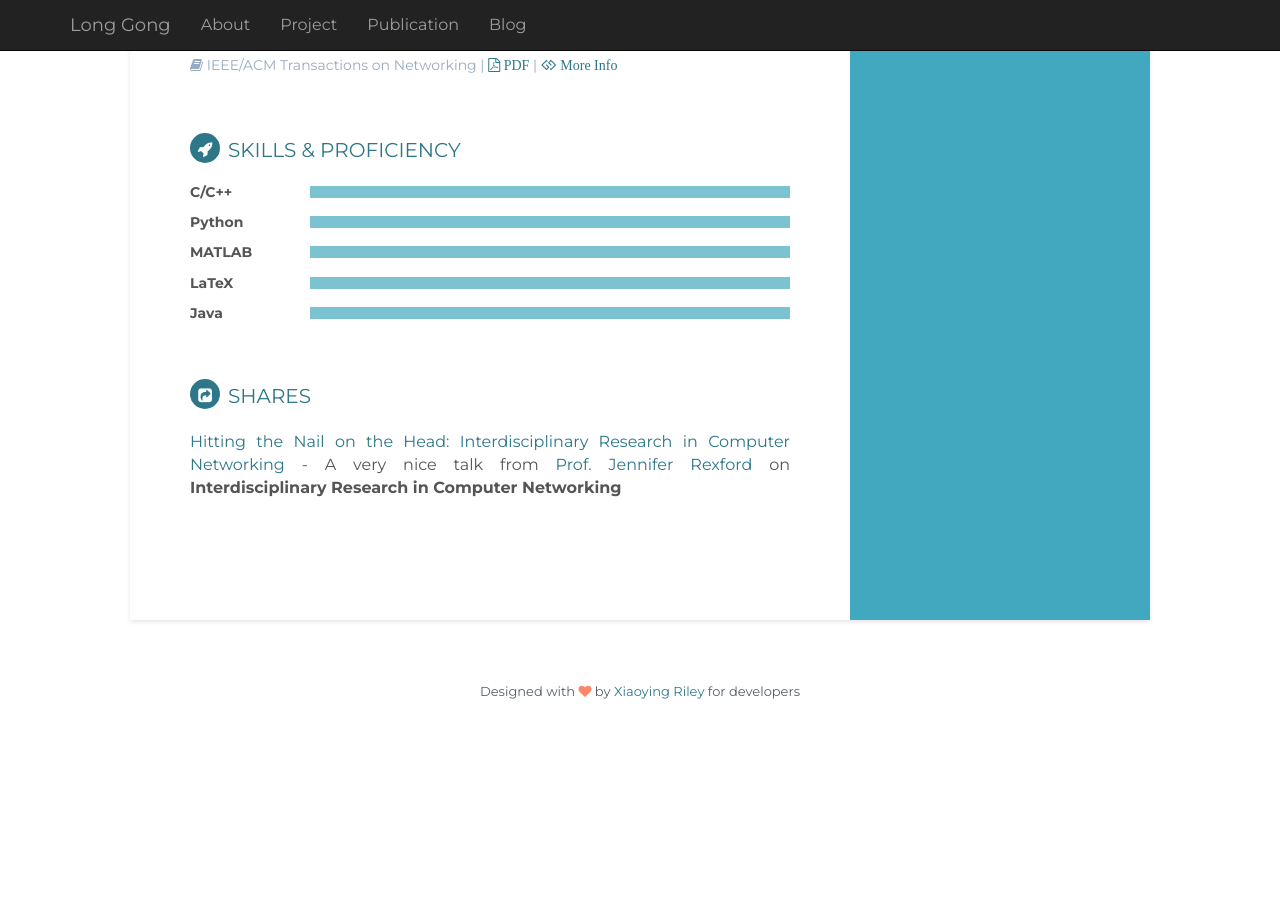
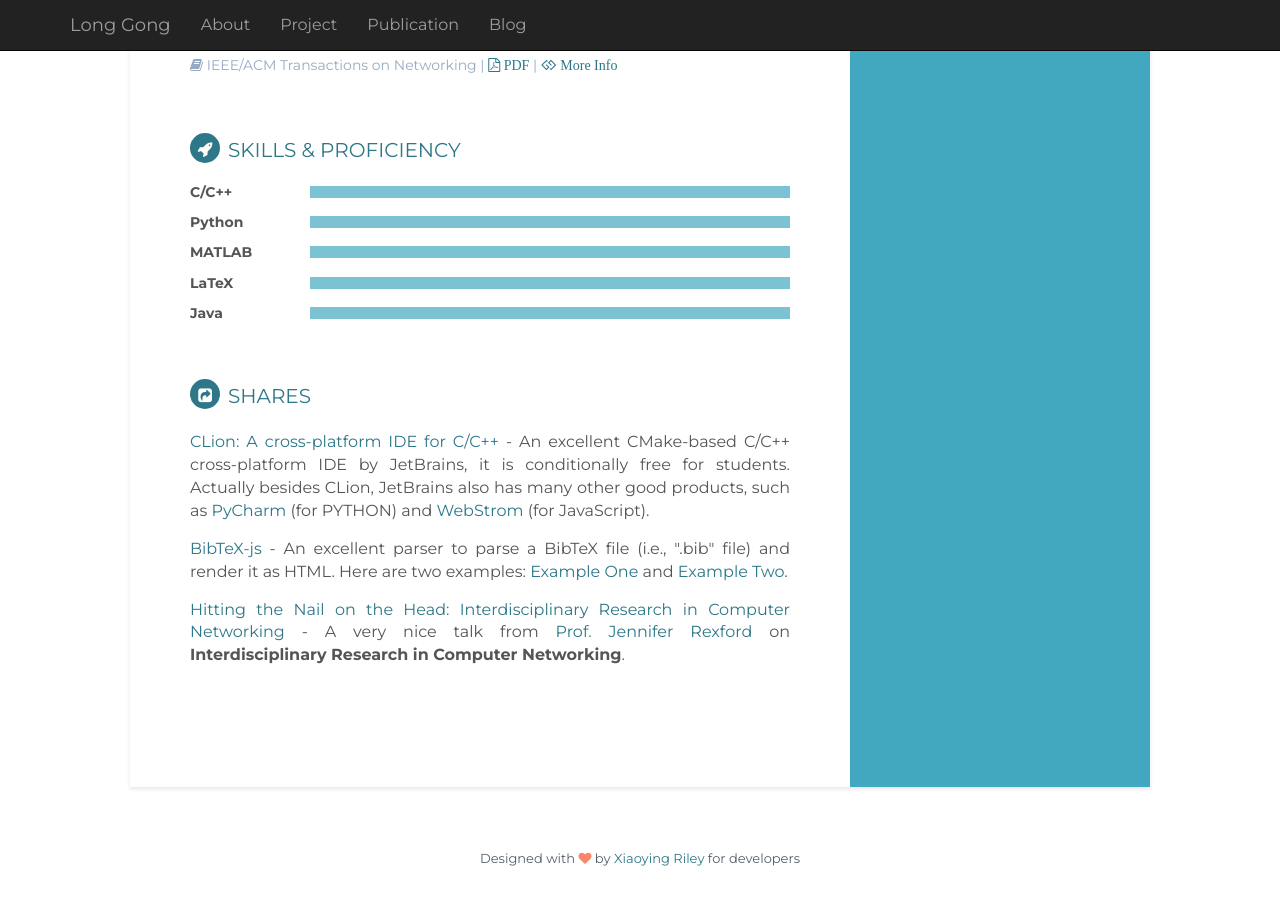
Before and after one commit to lgong30/lgong30.github.io, a Jekyll site: the page built from _pages/01_about.md, in a window 1280 px wide and 900 px high, scrolled down 2906 px. Built offline with Jekyll 4.4.1, drawn with Linux system fonts in a browser that asks for light colours; nearby versions of some CDN libraries; comment, search, counter and statistics services are not loaded; before the commit the page ends 3639 px from its top, so only the background shows below that.

```diff
--- a/_config.yml
+++ b/_config.yml
@@ -344,10 +344,18 @@ courses:
       url: https://www.youtube.com/watch?v=dv4mXBsv6TI&list=PLacuG5pysFbDQU8kKxbUh4K5c1iL5_k7k
 
 shares:
+  - share03:
+    name: "CLion: A cross-platform IDE for C/C++"
+    url: https://www.jetbrains.com/clion/
+    description: An excellent CMake-based C/C++ cross-platform IDE by JetBrains, it is conditionally free for students. Actually besides CLion, JetBrains also has many other good products, such as <a href="https://www.jetbrains.com/pycharm/" target="_blank">PyCharm</a> (for PYTHON) and <a href="https://www.jetbrains.com/webstorm/" target="_blank">WebStrom</a> (for JavaScript).
+  - share02:
+    name: "BibTeX-js"
+    url: https://github.com/pcooksey/bibtex-js
+    description: "An excellent parser to parse a BibTeX file (i.e., \".bib\" file) and render it as HTML. Here are two examples: <a href='https://network-theory-group.github.io/' target='_blank'>Example One</a> and <a href='https://www.cc.gatech.edu/home/jx/pub_list.html' target='_blank'>Example Two</a>."
   - share01:
     name: "Hitting the Nail on the Head: Interdisciplinary Research in Computer Networking"
     url: https://www.youtube.com/watch?v=VEEPJjg2pkI
-    description: "A very nice talk from <a href=\"http://www.cs.princeton.edu/~jrex/\" target=\"_blank\">Prof. Jennifer Rexford</a> on <B>Interdisciplinary Research in Computer Networking</B>"
+    description: "A very nice talk from <a href=\"http://www.cs.princeton.edu/~jrex/\" target=\"_blank\">Prof. Jennifer Rexford</a> on <B>Interdisciplinary Research in Computer Networking</B>."
 
 
 
```
